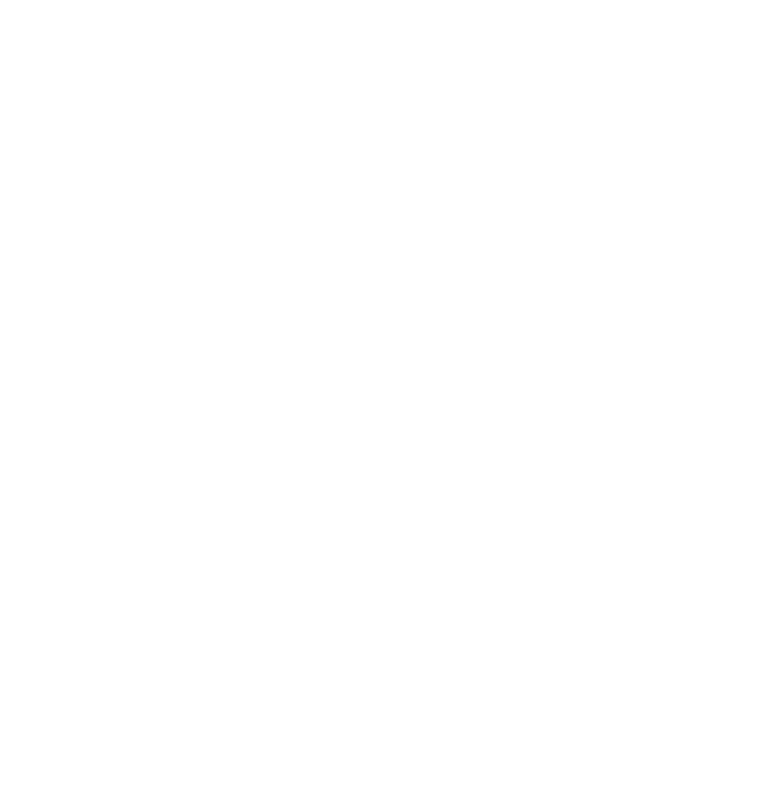
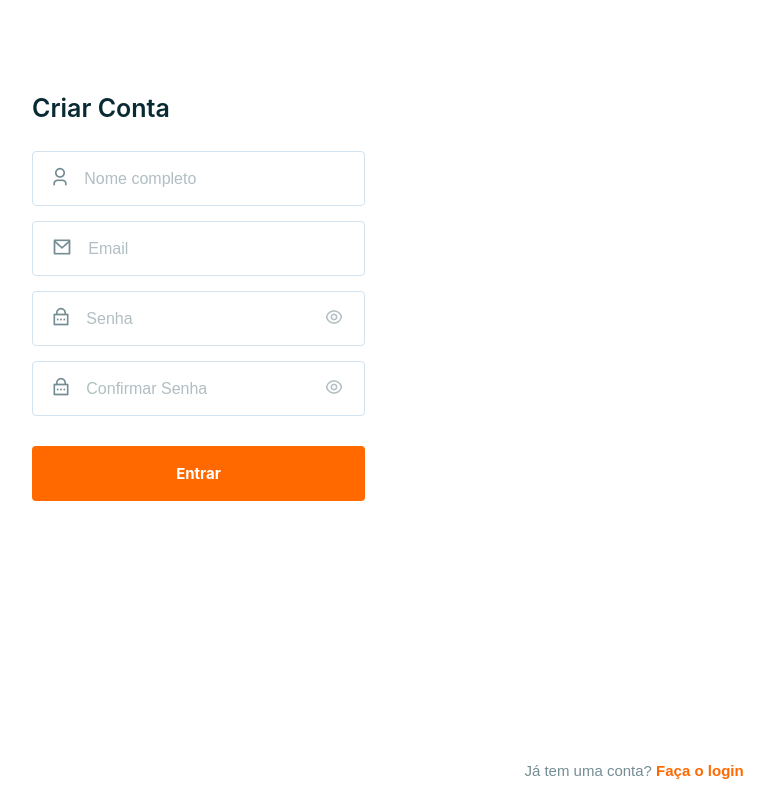
Before and after one commit to MaxWesley/gavealabs-frontend-challenge, a React (Create React App) app: page /sign-up in a window 1280 px wide. Shown: the whole page, without its empty margins (6-780 px from the left). Built offline with nearby package versions, Linux system fonts and the light colour scheme.

Commit message:
feat: create SigngUp page

```diff
--- /dev/null
+++ b/src/pages/SignUp/index.tsx
@@ -0,0 +1,54 @@
+import { TextInput } from "../../components/TextInput";
+import { Container, CreateAccountText, Form, FormText } from "./styles";
+
+import emailIconPNG from '../../assets/images/icons/email.png';
+import lockerIconPNG from '../../assets/images/icons/locker.png';
+import personaIconPNG from '../../assets/images/icons/persona.png';
+
+import { Button } from "../../components/Button";
+import { Link } from "react-router-dom";
+
+function SignUp() {
+    return (
+        <Container>
+            <Form>
+                <FormText>
+                    Criar Conta
+                </FormText>
+                <main>
+                    <TextInput
+                        label="Nome completo"
+                        icon={<img src={personaIconPNG} />}
+                        inputType="text"
+                    />
+                    <TextInput
+                        label="Email"
+                        icon={<img src={emailIconPNG} />}
+                        inputType="email"
+                    />
+                    <TextInput
+                        label="Senha"
+                        icon={<img src={lockerIconPNG} />}
+                        isSecurity={true}
+                    />
+                    <TextInput
+                        label="Confirmar Senha"
+                        icon={<img src={lockerIconPNG} />}
+                        isSecurity={true}
+                    />
+                </main>
+                <Button
+                    buttonStyle="confirm"
+                    content="Entrar"
+                    buttonType="submit"
+                    action={() => alert('clicou')}
+                />
+            </Form>
+            <CreateAccountText>
+                Já tem uma conta? <Link to="/login">Faça o login</Link>
+            </CreateAccountText>
+        </Container>
+    );
+}
+
+export { SignUp };
--- /dev/null
+++ b/src/pages/SignUp/styles.ts
@@ -0,0 +1,53 @@
+import styled from 'styled-components';
+
+export const Container = styled.div`
+    width: 100%;
+    height: 100vh;
+
+    padding: 21px 38px;
+
+    background-color: #FFFFFF;
+
+    display: flex;
+    flex-direction: column;
+    justify-content: space-between;
+`;
+
+export const FormText = styled.h1`
+    font-family: 'Inter', sans-serif;
+    font-weight: 600;
+    font-size: 25px;
+
+    line-height: 42px;
+
+    color: #092A34;
+
+    margin-top: calc(104px - 38px);
+
+    span {
+        display: block;
+        color: #FF6900;
+    }
+`;
+
+export const Form = styled.form`
+    main {
+        margin-top: 22px;
+        margin-bottom: 30px;
+    }
+`;
+
+export const CreateAccountText = styled.p`
+    font-family: 'Karla', sans-serif;
+    font-weight: 400;
+    font-size: 15px;
+
+    text-align: center;
+
+    color: #748C94;
+
+    a {
+        font-weight: 700;
+        color: #FF6900;
+    }
+`;
--- a/src/routes.tsx
+++ b/src/routes.tsx
@@ -2,6 +2,7 @@
 
 import { Onboarding } from './pages/Onboarding';
 import { Login } from './pages/Login';
+import { SignUp } from './pages/SignUp';
 
 function Routes() {
     return(
@@ -9,6 +10,7 @@
             <Switch>
                 <Route path="/" component={Onboarding} exact />
                 <Route path="/login" component={Login} exact />
+                <Route path="/sign-up" component={SignUp} exact />
             </Switch>
         </Router>
     );
```
